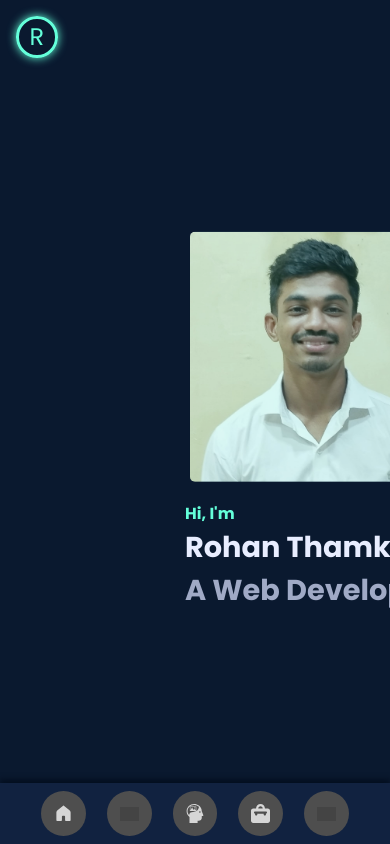
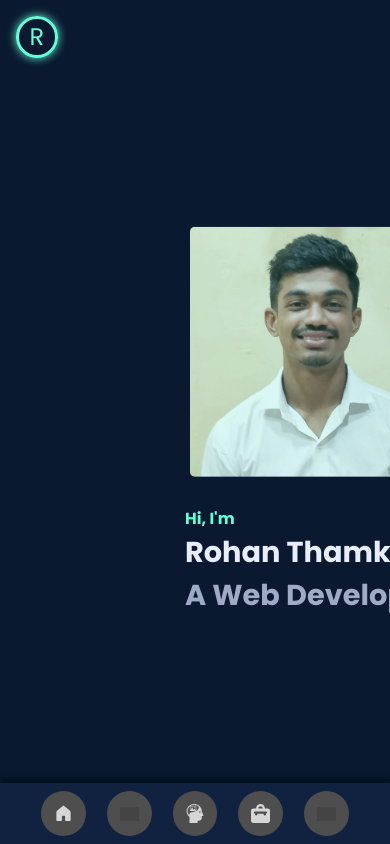
Before and after one commit to ThamkeRohan/Portfolio-Frontend, a React (Vite) app: page / in a window 390 px wide. Shown: the top 844 px of the page. Built offline with nearby package versions, Linux system fonts and the light colour scheme; grey boxes are pictures that could not be loaded; a web font is replaced by a local one.

Commit message:
fix home styles

```diff
--- a/src/App.css
+++ b/src/App.css
@@ -681,7 +681,7 @@ button {
   .home .intro{
     flex-direction: column-reverse;
     justify-content: start;
-    gap: 20px;
+    gap: 30px;
   }
   .home .right-section .profile-img {
     width: 250px;
```
